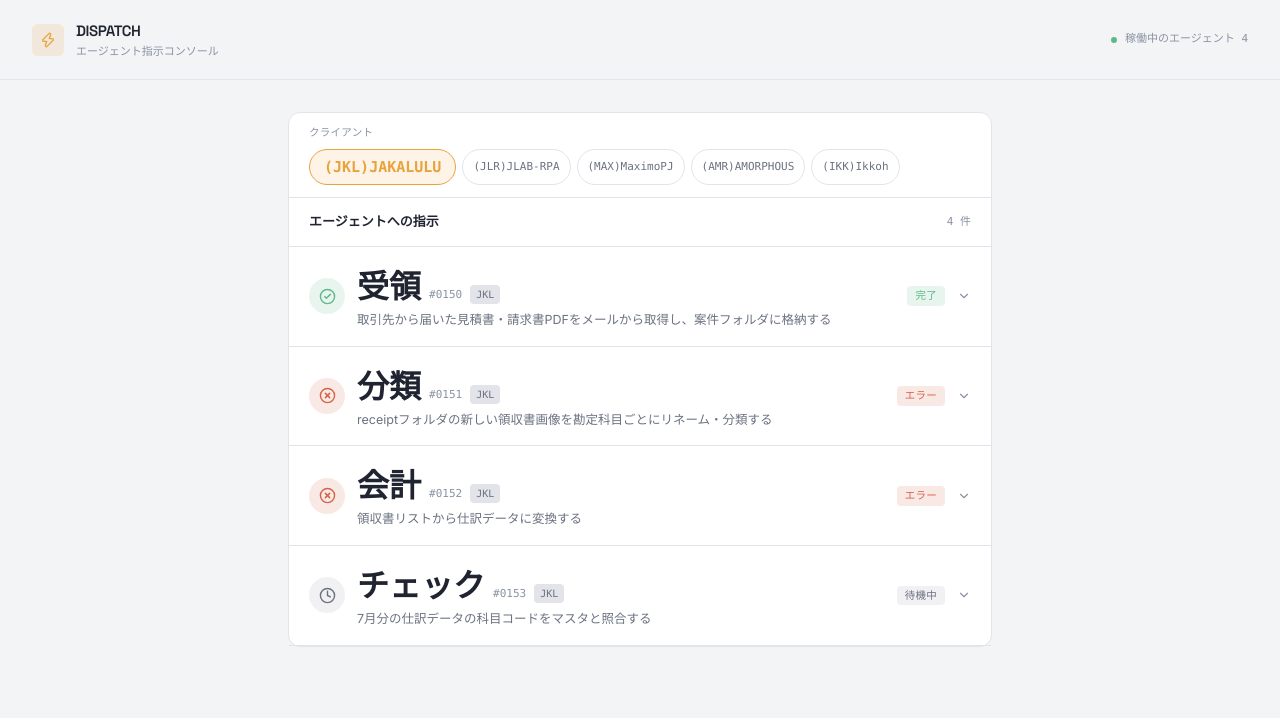
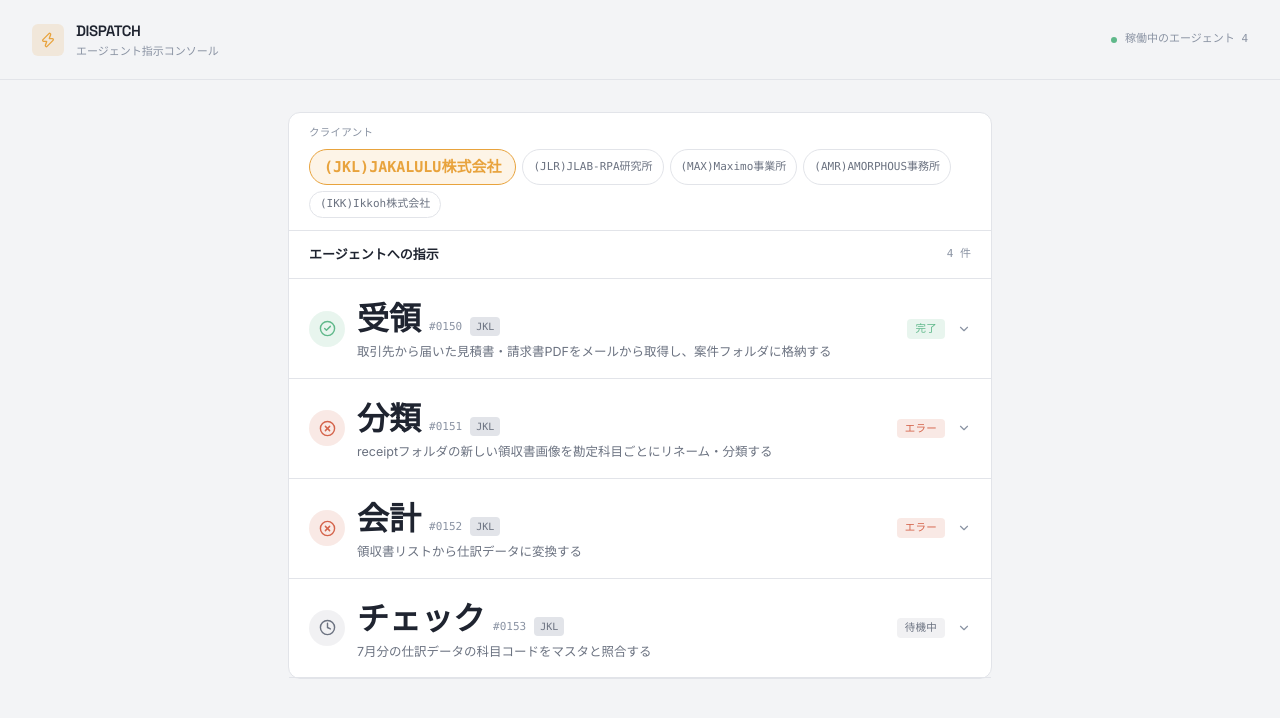
Before and after one commit to woodygaragelab/agent-dispatch-console, a React (Vite) app: page / in a window 1280 px wide. Shown: the top 718 px of the page. Built offline with nearby package versions, Linux system fonts and the light colour scheme.

Commit message:
会社名変更

```diff
--- a/src/App.jsx
+++ b/src/App.jsx
@@ -9,11 +9,11 @@ const AGENTS = [
 ];
 
 const CLIENTS = [
-  { id: "jkl", short: "JKL", full: "JAKALULU" },
-  { id: "jlr", short: "JLR", full: "JLAB-RPA" },
-  { id: "max", short: "MAX", full: "MaximoPJ" },
-  { id: "amr", short: "AMR", full: "AMORPHOUS" },
-  { id: "ikk", short: "IKK", full: "Ikkoh" },
+  { id: "jkl", short: "JKL", full: "JAKALULU株式会社" },
+  { id: "jlr", short: "JLR", full: "JLAB-RPA研究所" },
+  { id: "max", short: "MAX", full: "Maximo事業所" },
+  { id: "amr", short: "AMR", full: "AMORPHOUS事務所" },
+  { id: "ikk", short: "IKK", full: "Ikkoh株式会社" },
 ];
 
 const STATUS_STYLES = {
```
